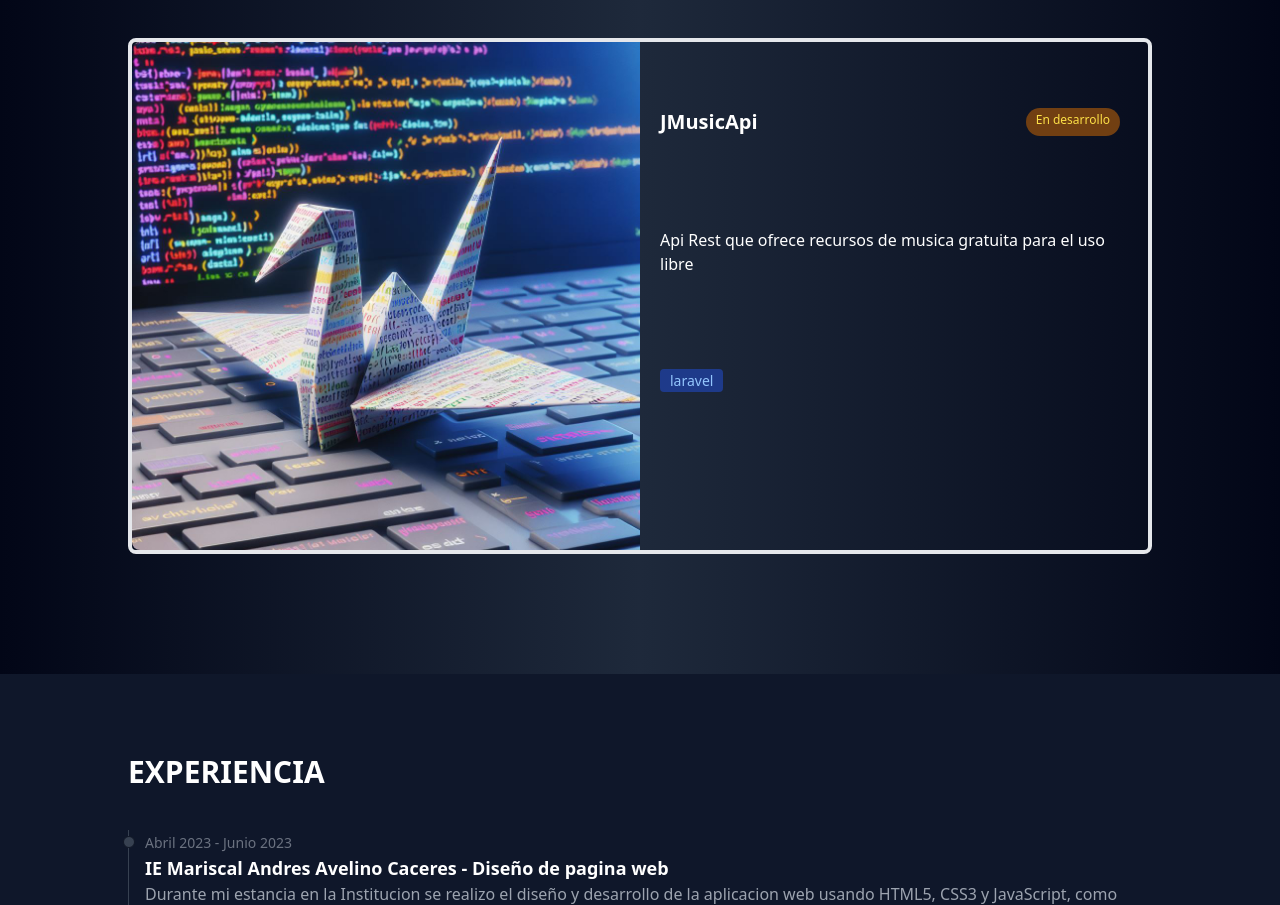
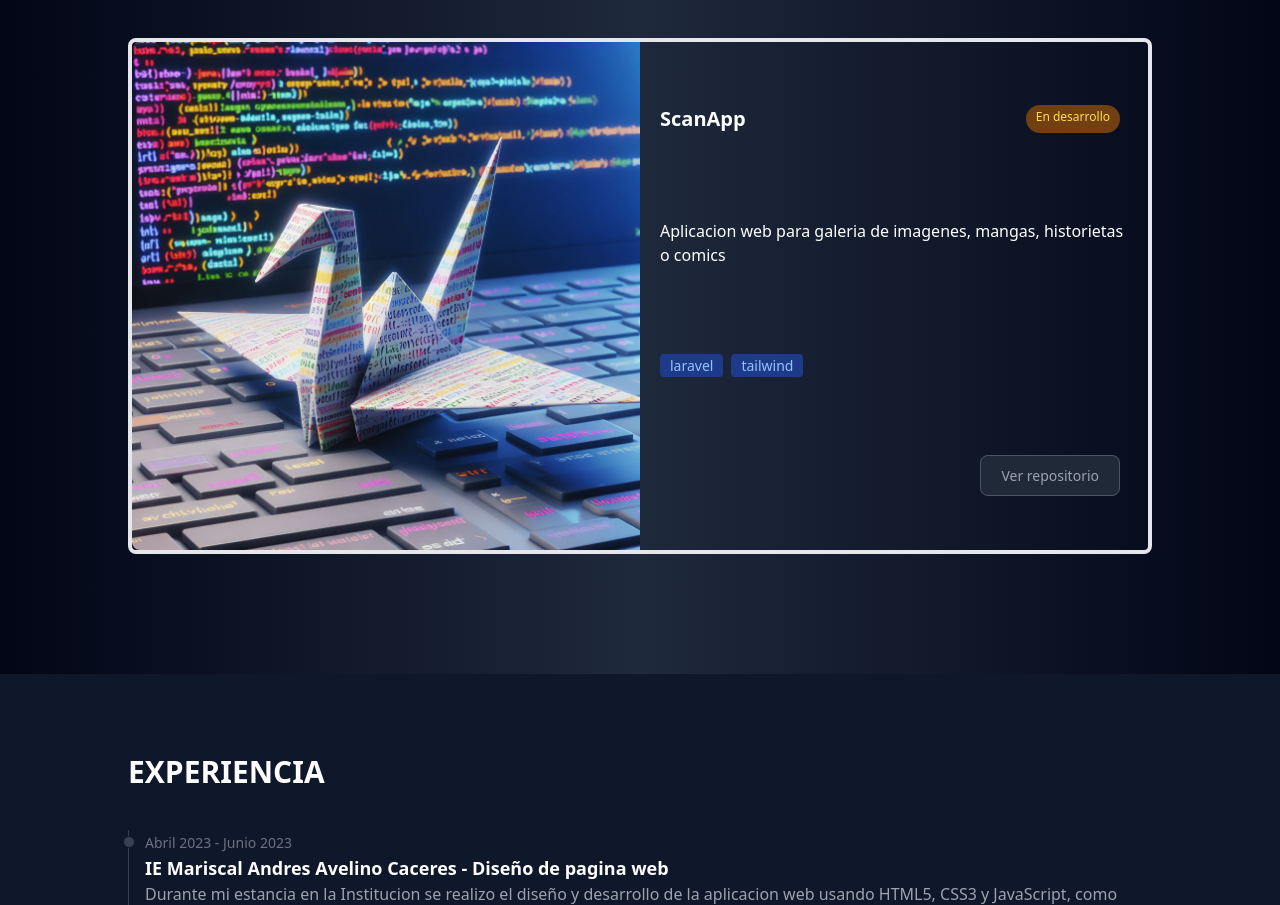
Before and after one commit to JesusMqr/Porfolio, a React (Vite) app: page / in a window 1280 px wide. Shown: the part 1955-2860 px from the top of the page. Built offline with nearby package versions, Linux system fonts and the light colour scheme.

Commit message:
Adding a new project (ScanApp)

```diff
--- a/src/sections/Projects.jsx
+++ b/src/sections/Projects.jsx
@@ -41,13 +41,15 @@ const ProjectsData = [
     },
     {
         status:"En desarrollo",
-        title:"JMusicApi",
-        description:"Api Rest que ofrece recursos de musica gratuita para el uso libre",
-
-
+        title:"ScanApp",
+        description:"Aplicacion web para galeria de imagenes, mangas, historietas o comics",
+        urlGithub:"https://github.com/JesusMqr/ScanApp",
         tag:[
             {
                 text:"laravel"
+            },
+            {
+                text:"tailwind"
             },
         ]
     }
```
